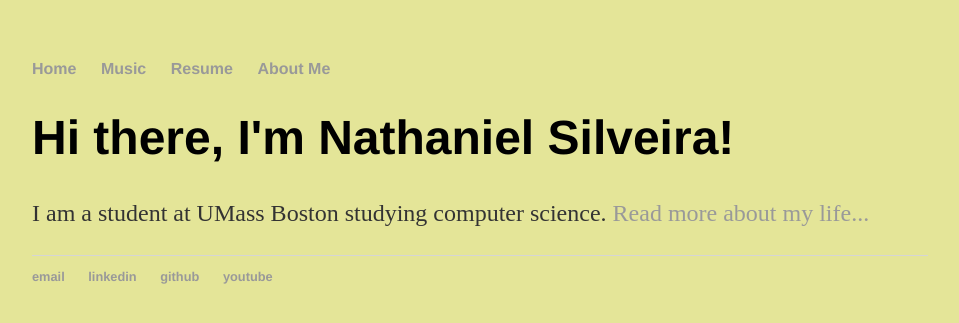
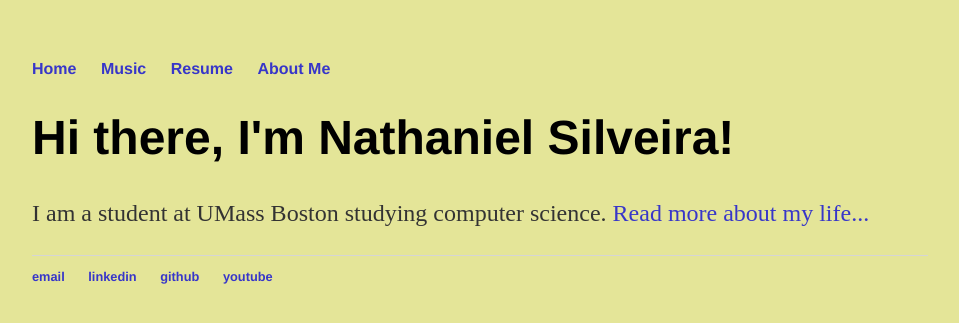
Before and after one commit to n8silveira/n8silveira.github.io, a Jekyll site: the page built from index.html, in a window 1280 px wide. Shown: the top 323 px of the page, without its empty margins (160-1119 px from the left). Built offline with Jekyll 4.4.1, drawn with Linux system fonts in a browser that asks for light colours.

Commit message:
Update main.css

```diff
--- a/css/main.css
+++ b/css/main.css
@@ -15,7 +15,7 @@ nav ul li, footer ul li {
 }
 a {
     text-decoration: none;
-    color: #999;
+    color: #3736c9; <-#999->
 }
 a:hover {
     text-decoration: underline;
```
